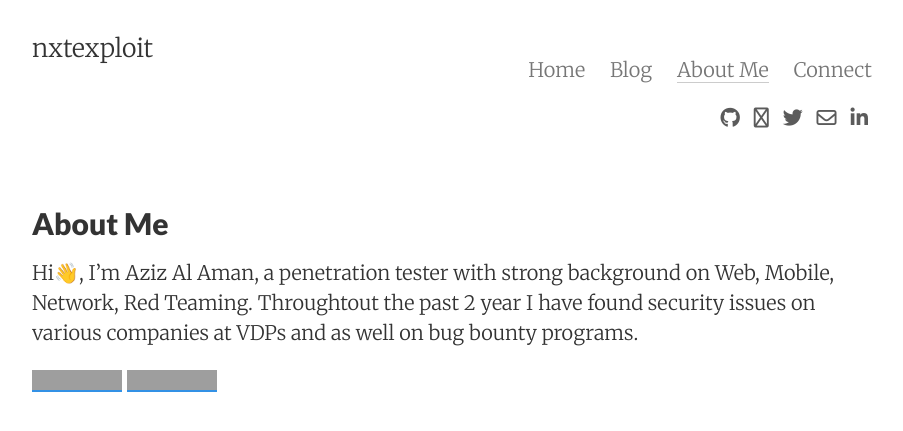
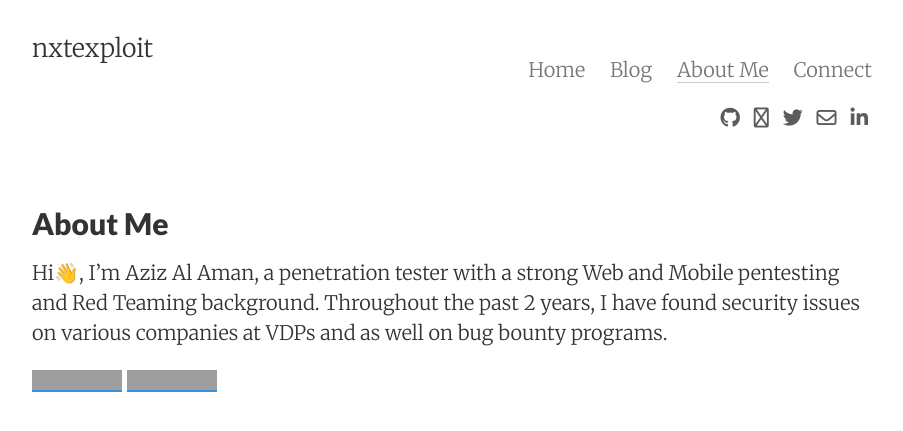
Before and after one commit to nxtexploit/blog, a Jekyll site: the page built from about.md, in a window 1280 px wide, cut to the strip 0-431 px from the top of the page. Shown: the whole strip, without its empty margins (188-1091 px from the left). Built offline with Jekyll 4.4.1, drawn with Linux system fonts in a browser that asks for light colours; nearby versions of some CDN libraries; comment, search, counter and statistics services are not loaded; grey boxes are pictures that could not be loaded.

Commit message:
Update about.md

```diff
--- a/about.md
+++ b/about.md
@@ -5,7 +5,7 @@ permalink: /about/
 tags: about
 ---
 
-Hi👋, I'm Aziz Al Aman, a penetration tester with strong background on Web, Mobile, Network, Red Teaming. Throughtout the past 2 year I have found security issues on various companies at VDPs and as well on bug bounty programs.
+Hi👋, I'm Aziz Al Aman, a penetration tester with a strong Web and Mobile pentesting and Red Teaming background. Throughout the past 2 years, I have found security issues on various companies at VDPs and as well on bug bounty programs.
 
 [![linkedin](https://img.shields.io/badge/linkedin-0A66C2?style=for-the-badge&logo=linkedin&logoColor=white)](https://www.linkedin.com/in/nxtexploit)
 [![twitter](https://img.shields.io/badge/twitter-1DA1F2?style=for-the-badge&logo=twitter&logoColor=white)](https://twitter.com/nxtexploit)
```
